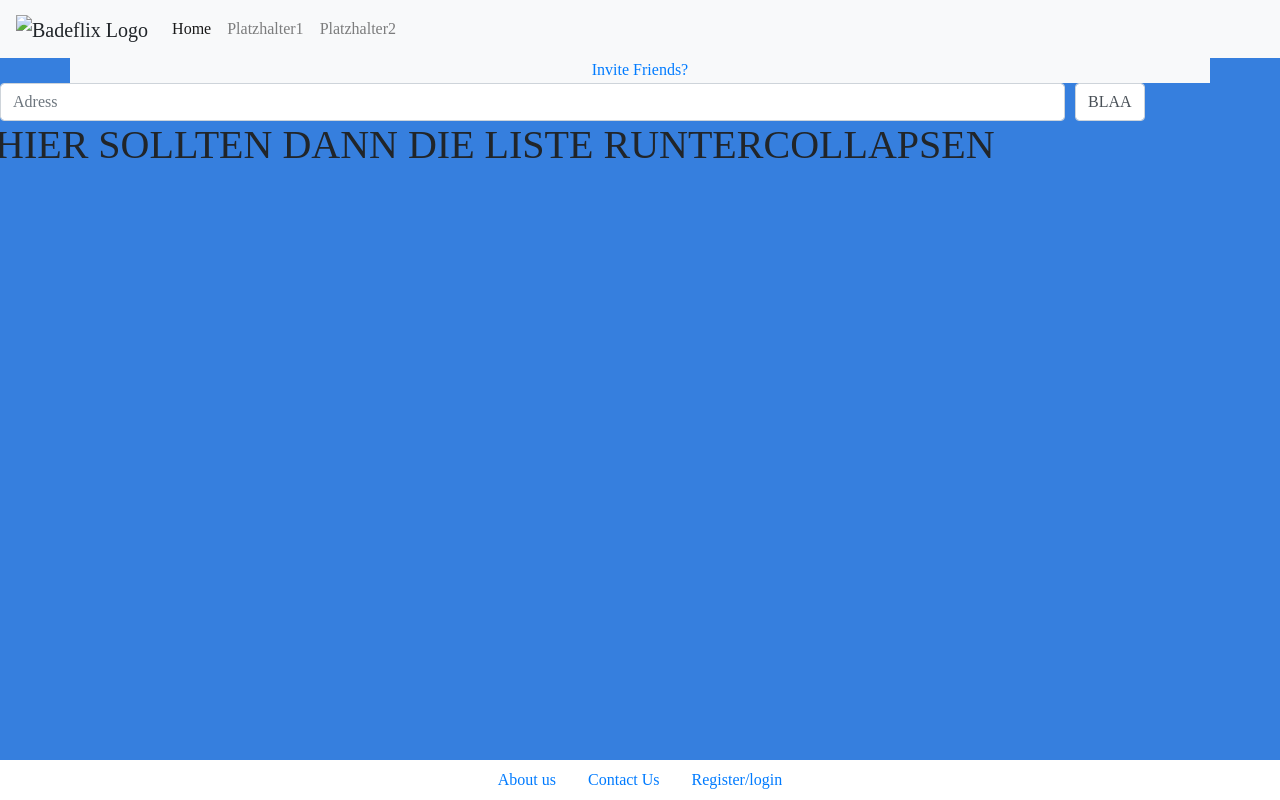
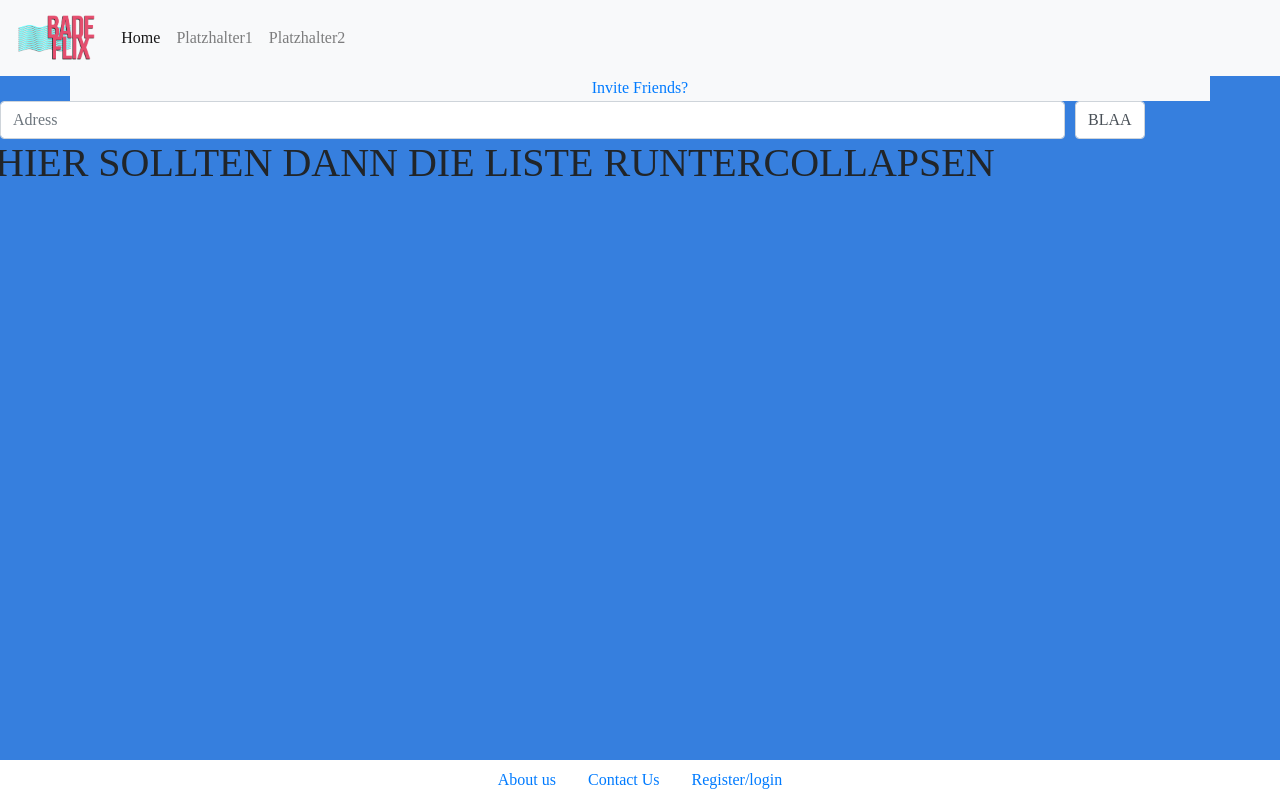
Before and after one commit to KZoubek/Badeflix, a website: page files/main.html in a window 1280 px wide. Drawn offline with nearby package versions, Linux system fonts and the light colour scheme.

```diff
--- a/files/main.html
+++ b/files/main.html
@@ -19,7 +19,7 @@
 <nav class="navbar-light bg-light navbar navbar-expand-sm">
     <!-- to include badeflix logo -->
     <a class="navbar-brand">
-        <img src="image/Logo2.png" alt="Badeflix Logo" height="50">
+        <img src="/files/resources/image/Logo2.png" alt="Badeflix Logo" height="50">
     </a>
     <!--button top right-->
     <button class="navbar-toggler" type="button" data-toggle="collapse" data-target="#navbarSupportedContent"
```
